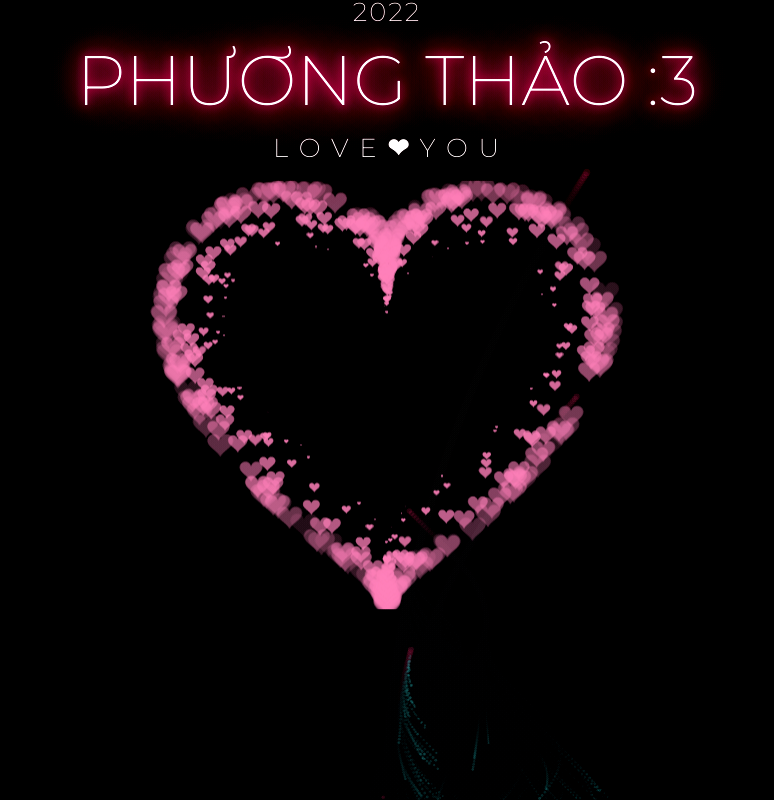
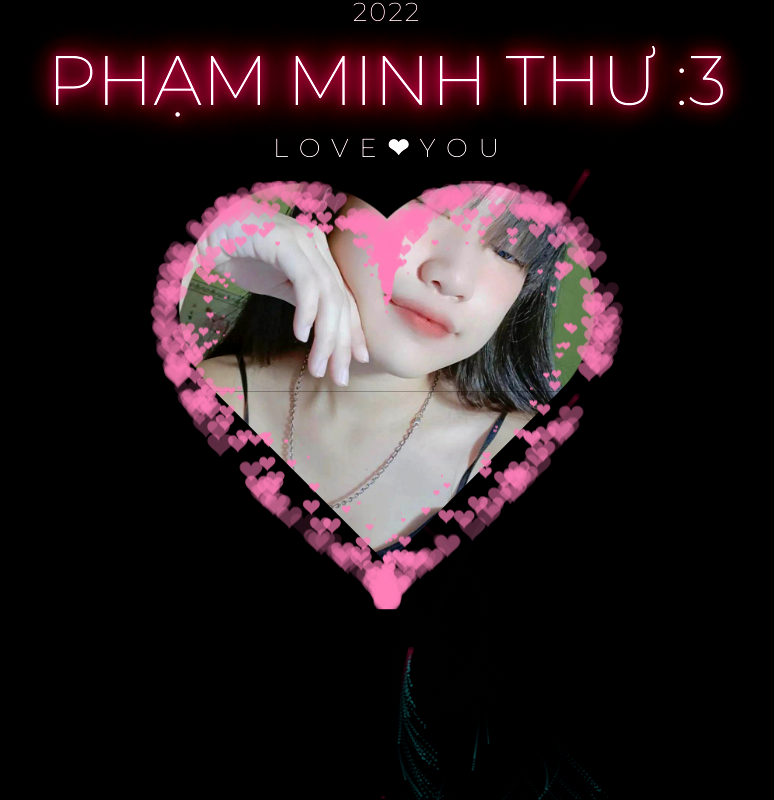
Before and after one commit to syhandsome/PT, a plain HTML site: page index.html in a window 1280 px wide. Shown: the whole page, without its empty margins (253-1027 px from the left). Drawn offline with nearby package versions, Linux system fonts and the light colour scheme.

Commit message:
Update index.html

```diff
--- a/index.html
+++ b/index.html
@@ -23,9 +23,9 @@
     <div class="title">
       <!-- EDIT HERE -->
       <h3 class="STARDUST1">2022</h3>
-      <h1 class="STARDUST2"> PHƯƠNG THẢO :3 </h1>
+      <h1 class="STARDUST2"> PHẠM MINH THƯ :3 </h1>
       <h3 class="STARDUST3">L O V E <strong>❤</strong> Y O U</h3>
-      <img class="img" src="320709940_499883628905489_7497089997544536589_n.jpg" alt="JUNO_OKYO" />
+      <img class="img" src="z4351282170122_e6527bee517042299af73bb64bcf0120.jpg" alt="JUNO_OKYO" />
       <canvas id="pinkboard"></canvas>
     </div>
 
```
